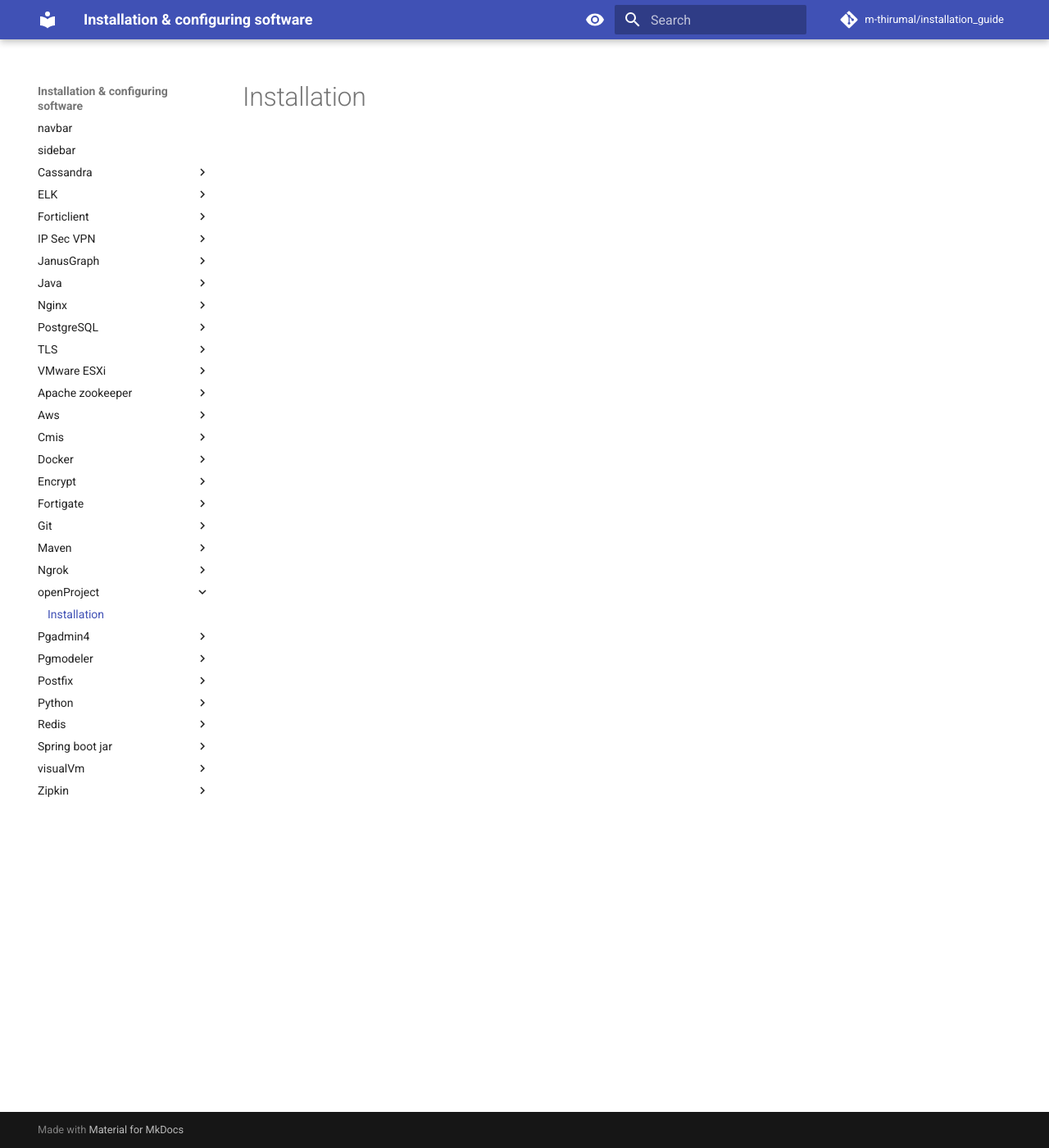
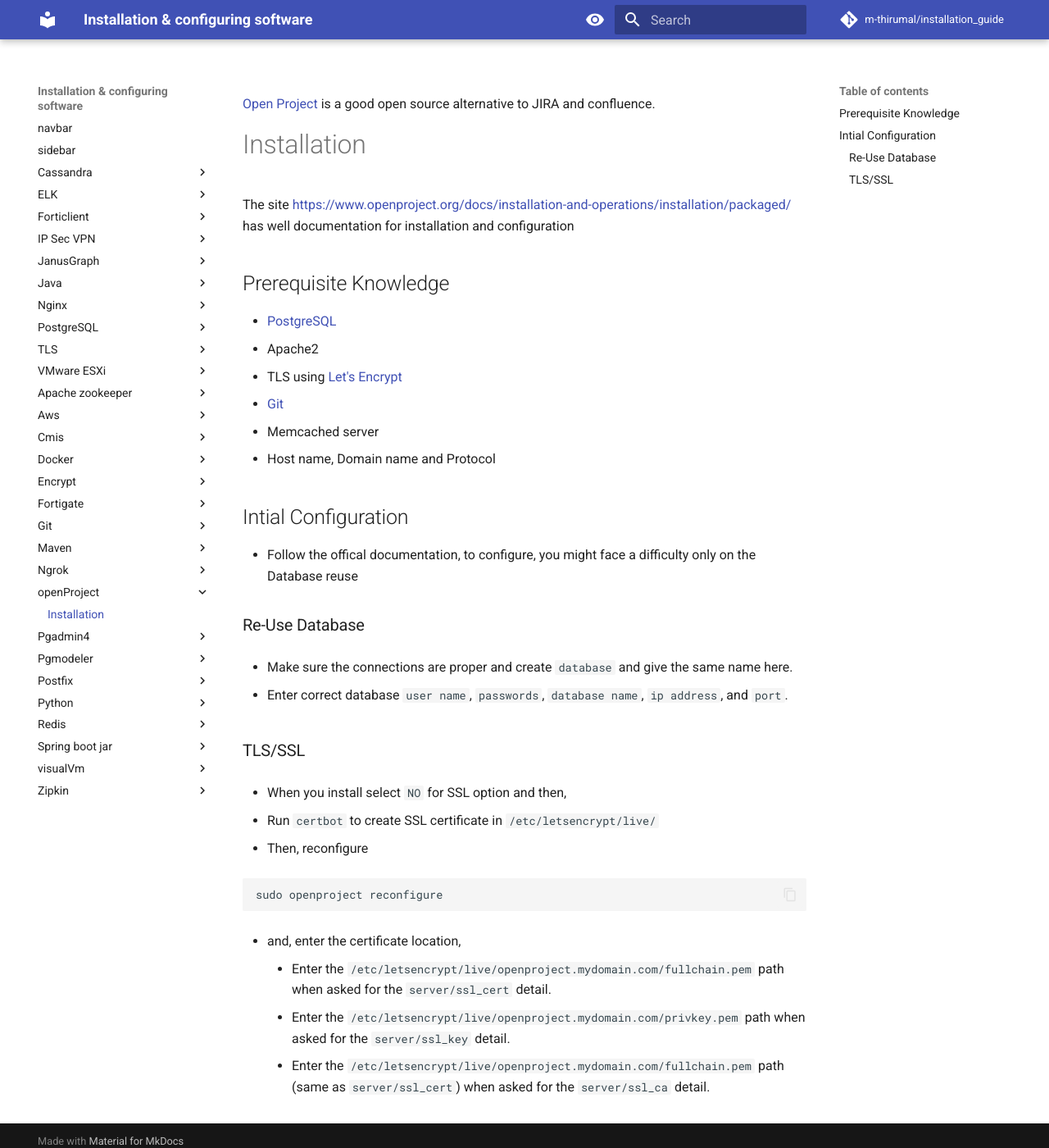
Before and after one commit to m-thirumal/installation_guide, an MkDocs documentation site: the page built from docs/openProject/installation.md, in a window 1280 px wide and 1400 px high. Shown: the whole window at 82% size. Built offline with MkDocs 1.6.1 and Material for MkDocs 9.7.7, drawn with Linux system fonts in a browser that asks for light colours; comment, search, counter and statistics services are not loaded.

Commit message:
OPEN PROJECT

````diff
--- a/docs/openProject/installation.md
+++ b/docs/openProject/installation.md
@@ -1 +1,45 @@
+[Open Project](https://www.openproject.org/) is a good open source alternative to JIRA and confluence.
+
 # Installation
+
+The site [https://www.openproject.org/docs/installation-and-operations/installation/packaged/](https://www.openproject.org/docs/installation-and-operations/installation/packaged/) has well documentation for installation and configuration
+
+## Prerequisite Knowledge
+
+* [PostgreSQL](../PostgreSQL/Install_PostgresQL_in_Ubuntu.md)
+* Apache2
+* TLS using [Let's Encrypt](../TLS/let's_encrypt.md)
+* [Git](../git/commands.md)
+* Memcached server
+* Host name, Domain name and Protocol
+
+
+
+## Intial Configuration
+
+* Follow the offical documentation, to configure, you might face a difficulty only on the Database reuse
+
+### Re-Use Database
+
+* Make sure the connections are proper and create `database` and give the same name here.
+
+* Enter correct database `user name`, `passwords`, `database name`, `ip address`, and `port`.
+
+### TLS/SSL
+
+* When you install select `NO` for SSL option and then,
+
+* Run `certbot` to create SSL certificate in `/etc/letsencrypt/live/`
+
+* Then, reconfigure
+
+```
+sudo openproject reconfigure
+```
+
+* and, enter the certificate location,
+
+
+    * Enter the `/etc/letsencrypt/live/openproject.mydomain.com/fullchain.pem` path when asked for the `server/ssl_cert` detail.
+    * Enter the `/etc/letsencrypt/live/openproject.mydomain.com/privkey.pem` path when asked for the `server/ssl_key` detail.
+    * Enter the `/etc/letsencrypt/live/openproject.mydomain.com/fullchain.pem` path (same as `server/ssl_cert`) when asked for the `server/ssl_ca` detail.
````
